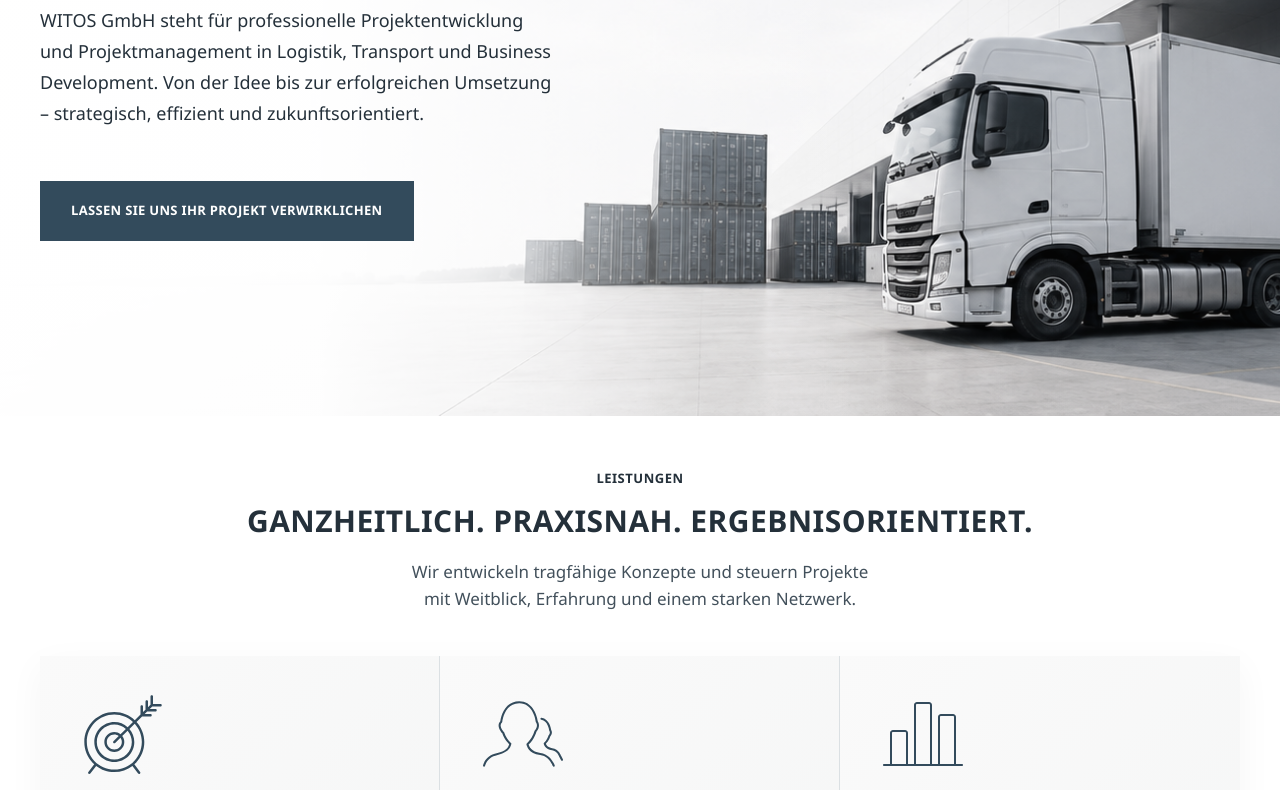
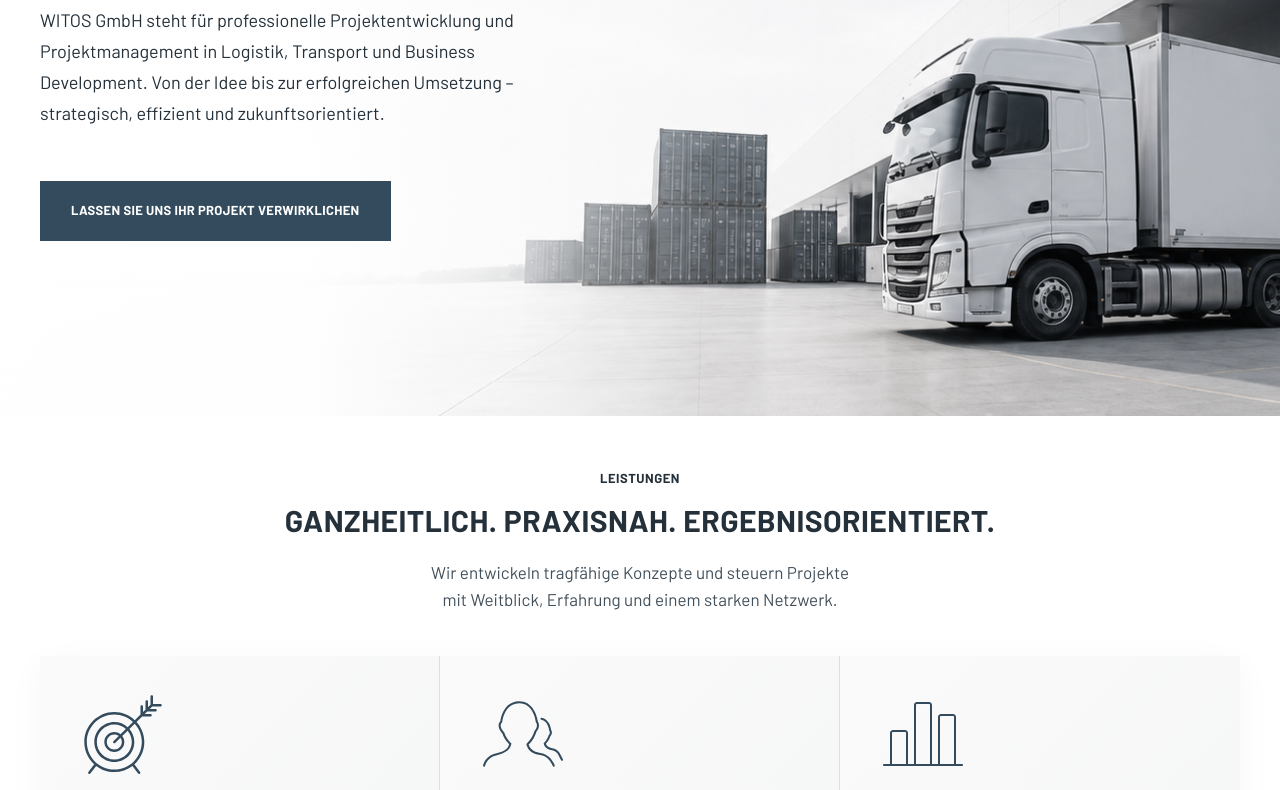
Before and after one commit to nestaleks/witosw, a website: page index.html in a window 1280 px wide. Shown: the part 509-1299 px from the top of the page. Drawn offline with Linux system fonts and the light colour scheme.

Commit message:
font change

```diff
--- a/pages/legal.css
+++ b/pages/legal.css
@@ -1,3 +1,5 @@
+@import url('https://fonts.googleapis.com/css2?family=Barlow:wght@400;700&display=swap');
+
 :root {
   --ink: #24303a;
   --ink-soft: #42505b;
@@ -17,7 +19,7 @@
   overflow-x: hidden;
   color: var(--ink);
   background: var(--surface);
-  font-family: 'Nunito', 'Segoe UI', sans-serif;
+  font-family: 'Barlow', 'Segoe UI', sans-serif;
   font-size: 16px;
   line-height: 1.7;
   -webkit-font-smoothing: antialiased;
@@ -29,7 +31,7 @@
 .legal-header__inner { width: min(var(--container), calc(100% - 48px)); min-height: 118px; margin-inline: auto; display: flex; align-items: center; justify-content: space-between; gap: 30px; }
 .brand { width: 126px; flex: 0 0 auto; color: var(--ink); text-decoration: none; }
 .brand-mark { display: block; width: 126px; height: auto; overflow: visible; }
-.brand-mark text { fill: currentColor; font-family: 'Nunito', sans-serif; font-size: 22px; letter-spacing: 9px; font-weight: 700; }
+.brand-mark text { fill: currentColor; font-family: 'Barlow', sans-serif; font-size: 22px; letter-spacing: 9px; font-weight: 700; }
 .brand-mark .brand-sub { font-size: 7px; letter-spacing: 3.5px; }
 .brand-mark path { fill: none; stroke: currentColor; stroke-width: 1; }
 .brand-mark .brand-w path { fill: currentColor; stroke: none; }
--- a/styles.css
+++ b/styles.css
@@ -1,16 +1,4 @@
-@font-face {
-  font-family: 'Nunito';
-  src: local('Nunito Regular'), local('Nunito');
-  font-weight: 400;
-  font-display: swap;
-}
-
-@font-face {
-  font-family: 'Nunito';
-  src: local('Nunito Bold');
-  font-weight: 700;
-  font-display: swap;
-}
+@import url('https://fonts.googleapis.com/css2?family=Barlow:wght@400;700&display=swap');
 
 :root {
   --ink: #24303a;
@@ -37,7 +25,7 @@
   overflow-x: hidden;
   color: var(--ink);
   background: var(--surface);
-  font-family: 'Nunito', 'Segoe UI', sans-serif;
+  font-family: 'Barlow', 'Segoe UI', sans-serif;
   font-size: 16px;
   line-height: 1.6;
   -webkit-font-smoothing: antialiased;
@@ -59,7 +47,7 @@
 .header-inner { width: min(var(--container), calc(100% - 80px)); height: 100%; margin-inline: auto; display: flex; align-items: center; justify-content: space-between; }
 .brand { width: 154px; flex: 0 0 auto; color: var(--ink); text-decoration: none; }
 .brand-mark { width: 150px; height: auto; overflow: visible; }
-.brand-mark text { fill: currentColor; font-family: 'Nunito', sans-serif; font-size: 22px; letter-spacing: 9px; font-weight: 700; }
+.brand-mark text { fill: currentColor; font-family: 'Barlow', sans-serif; font-size: 22px; letter-spacing: 9px; font-weight: 700; }
 .brand-mark .brand-sub { font-size: 7px; letter-spacing: 3.5px; }
 .brand-mark path { fill: none; stroke: currentColor; stroke-width: 1; }
 .brand-mark .brand-w path { fill: currentColor; stroke: none; }
```
